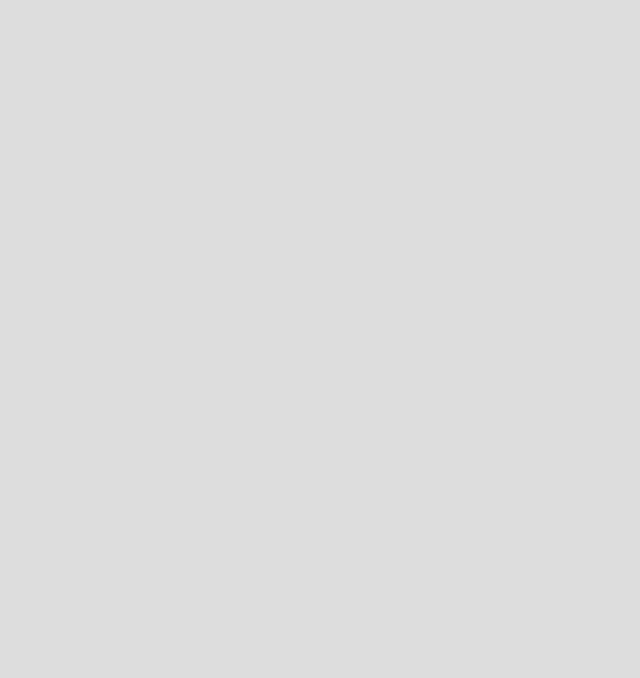
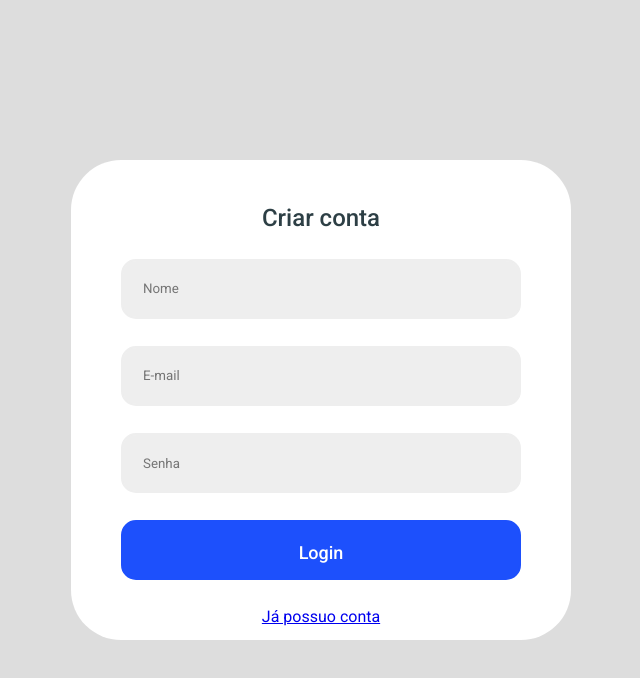
Before and after one commit to reinaldonetof/frontend_tasks_typescript, a React (Create React App) app: page /signup in a window 1280 px wide. Shown: the top 678 px of the page, without its empty margins (304-944 px from the left). Built offline with nearby package versions, Linux system fonts and the light colour scheme.

Commit message:
Login and SignUp complete with Yup validation

```diff
--- a/package.json
+++ b/package.json
@@ -16,7 +16,8 @@
     "react-router-dom": "^5.2.0",
     "react-scripts": "3.4.3",
     "styled-components": "^5.1.1",
-    "typescript": "~3.7.2"
+    "typescript": "~3.7.2",
+    "yup": "^0.29.3"
   },
   "scripts": {
     "start": "react-scripts start",
@@ -39,6 +40,7 @@
   "devDependencies": {
     "@types/react-router-dom": "^5.1.5",
     "@types/styled-components": "^5.1.2",
+    "@types/yup": "^0.29.6",
     "@typescript-eslint/eslint-plugin": "^3.10.1",
     "@typescript-eslint/parser": "^3.10.1",
     "eslint": "6.8.0",
--- a/src/controllers/LoginController.ts
+++ b/src/controllers/LoginController.ts
@@ -8,10 +8,11 @@ interface iLogin {
 const Login = async ({ email, password }: iLogin): Promise<boolean> => {
   try {
     const response = await api.post('sessions', { email, password });
-    console.log(response);
+    localStorage.setItem('@intranett_token', response.data.token);
+    localStorage.setItem('@intranett_user', JSON.stringify(response.data.user));
     return true;
   } catch (e) {
-    alert(e.message);
+    alert(e.response.data.message);
     return false;
   }
 };
--- /dev/null
+++ b/src/controllers/SignUpController.ts
@@ -0,0 +1,22 @@
+import api from '../services/api';
+
+interface iSignUp {
+  name: string;
+  email: string;
+  password: string;
+}
+
+const SignUp = async ({ email, password, name }: iSignUp): Promise<boolean> => {
+  try {
+    const response = await api.post('users', { email, password, name });
+    if (response.status === 200) {
+      return true;
+    }
+    return false;
+  } catch (e) {
+    alert(e.response.data.message);
+    return false;
+  }
+};
+
+export default SignUp;
--- a/src/pages/SignIn/index.tsx
+++ b/src/pages/SignIn/index.tsx
@@ -1,7 +1,8 @@
-import React, { useState } from 'react';
+import React, { useState, useCallback } from 'react';
 import { Link, useHistory } from 'react-router-dom';
 import { Container, Card, Title, Input, Button } from './styles';
 import LoginController from '../../controllers/LoginController';
+import { validateSignIn } from '../../validators/validators';
 
 const SignIn: React.FC = () => {
   const [email, setEmail] = useState('');
@@ -9,11 +10,16 @@ const SignIn: React.FC = () => {
 
   const history = useHistory();
 
-  const handleSubmit = (e: React.FormEvent) => {
+  const handleSubmit = async (e: React.FormEvent) => {
     e.preventDefault();
-    const result = LoginController({ email, password });
-    if (result) {
-      history.push('/tasks');
+    try {
+      await validateSignIn({ email, password });
+      const result = await LoginController({ email, password });
+      if (result) {
+        history.push('/tasks');
+      }
+    } catch (err) {
+      alert(JSON.stringify(err.errors));
     }
   };
 
@@ -23,6 +29,7 @@ const SignIn: React.FC = () => {
         <Title>Login to tasks</Title>
         <Input
           placeholder="E-mail"
+          type="email"
           value={email}
           onChange={e => setEmail(e.target.value)}
         />
@@ -33,7 +40,7 @@ const SignIn: React.FC = () => {
           onChange={e => setPassword(e.target.value)}
         />
         <Button>Login</Button>
-        <Link to="/create">Criar conta</Link>
+        <Link to="/signup">Criar conta</Link>
       </Card>
     </Container>
   );
--- a/src/pages/SignUp/index.tsx
+++ b/src/pages/SignUp/index.tsx
@@ -1,26 +1,38 @@
 import React, { useState } from 'react';
 import { Link, useHistory } from 'react-router-dom';
 import { Container, Card, Title, Input, Button } from './styles';
-import LoginController from '../../controllers/LoginController';
+import SignUpController from '../../controllers/SignUpController';
+import { validateSignUp } from '../../validators/validators';
 
-const SignIn: React.FC = () => {
+const SignUp: React.FC = () => {
   const [email, setEmail] = useState('');
   const [password, setPassword] = useState('');
+  const [name, setName] = useState('');
 
   const history = useHistory();
 
-  const handleSubmit = (e: React.FormEvent) => {
+  const handleSubmit = async (e: React.FormEvent) => {
     e.preventDefault();
-    const result = LoginController({ email, password });
-    if (result) {
-      history.push('/tasks');
+    try {
+      await validateSignUp({ email, password, name });
+      const result = await SignUpController({ email, password, name });
+      if (result) {
+        history.push('/');
+      }
+    } catch (err) {
+      alert(JSON.stringify(err.errors));
     }
   };
 
   return (
     <Container>
       <Card onSubmit={e => handleSubmit(e)}>
-        <Title>Login to tasks</Title>
+        <Title>Criar conta</Title>
+        <Input
+          placeholder="Nome"
+          value={name}
+          onChange={e => setName(e.target.value)}
+        />
         <Input
           placeholder="E-mail"
           value={email}
@@ -33,10 +45,10 @@ const SignIn: React.FC = () => {
           onChange={e => setPassword(e.target.value)}
         />
         <Button>Login</Button>
-        <Link to="/create">Criar conta</Link>
+        <Link to="/">Já possuo conta</Link>
       </Card>
     </Container>
   );
 };
 
-export default SignIn;
+export default SignUp;
--- a/src/pages/Tasks/index.tsx
+++ b/src/pages/Tasks/index.tsx
@@ -3,7 +3,7 @@ import { Link, useHistory } from 'react-router-dom';
 import { Container, Card, Title, Input, Button } from './styles';
 import LoginController from '../../controllers/LoginController';
 
-const SignIn: React.FC = () => {
+const Tasks: React.FC = () => {
   const [email, setEmail] = useState('');
   const [password, setPassword] = useState('');
 
@@ -39,4 +39,4 @@ const SignIn: React.FC = () => {
   );
 };
 
-export default SignIn;
+export default Tasks;
--- a/src/routes/routes.tsx
+++ b/src/routes/routes.tsx
@@ -2,11 +2,15 @@ import React from 'react';
 import { BrowserRouter, Route, Switch } from 'react-router-dom';
 
 import SignIn from '../pages/SignIn';
+import SignUp from '../pages/SignUp';
+import Tasks from '../pages/Tasks';
 
 const Routes = () => (
   <BrowserRouter>
     <Switch>
       <Route path="/" component={SignIn} exact />
+      <Route path="/signup" component={SignUp} exact />
+      <Route path="/tasks" component={Tasks} exact />
     </Switch>
   </BrowserRouter>
 );
--- /dev/null
+++ b/src/validators/validators.ts
@@ -0,0 +1,42 @@
+import * as Yup from 'yup';
+
+interface iSignUp {
+  name: string;
+  email: string;
+  password: string;
+}
+
+export const validateSignUp = async (
+  data: iSignUp,
+): Promise<boolean | string[]> => {
+  try {
+    const schema = Yup.object().shape({
+      name: Yup.string().required('Nome obrigatório'),
+      email: Yup.string()
+        .required('E-mail obrigatório')
+        .email('Digite um e-mail válido'),
+      password: Yup.string().min(8, 'Minimo de 8 caracteres'),
+    });
+
+    await schema.validate(data, { abortEarly: false });
+    return true;
+  } catch (err) {
+    return err.errors;
+  }
+};
+
+interface iSignIn {
+  email: string;
+  password: string;
+}
+
+export const validateSignIn = async (data: iSignIn): Promise<void> => {
+  const schema = Yup.object().shape({
+    email: Yup.string()
+      .required('E-mail obrigatório')
+      .email('Digite um e-mail válido'),
+    password: Yup.string().min(8, 'Minimo de 8 caracteres'),
+  });
+
+  await schema.validate(data, { abortEarly: false });
+};
```
Also changed, not shown: 1 other file (tests, documents, lock files or other folders).
